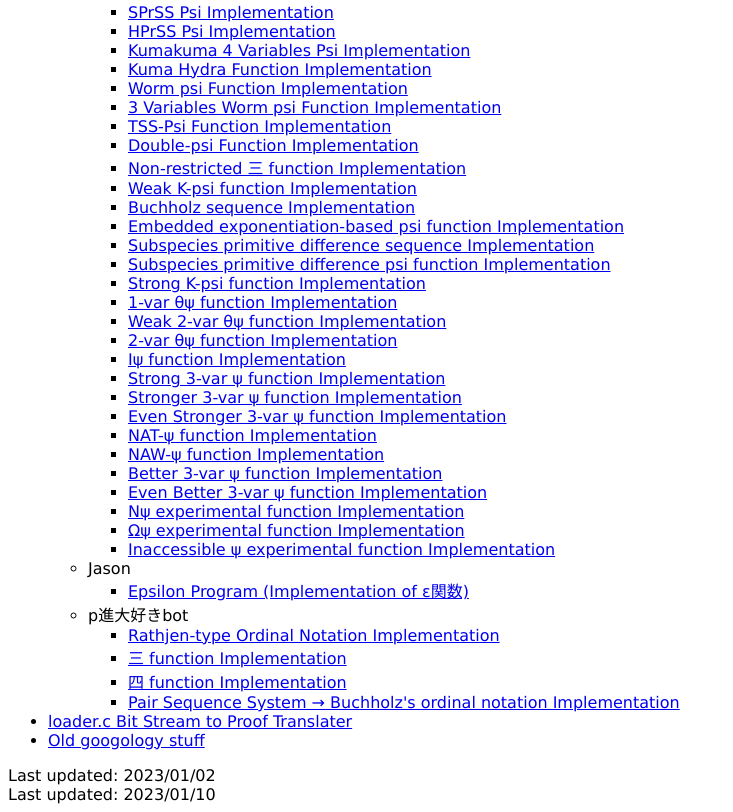
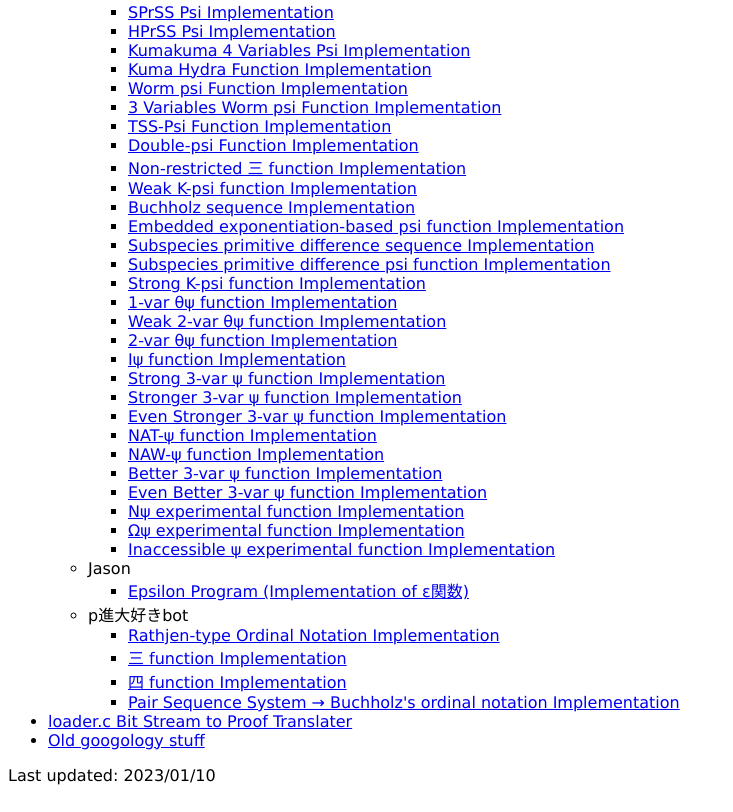
Before and after one commit to Naruyoko/googology, a plain HTML site: page index.html in a window 1280 px wide. Shown: the part 458-1270 px from the top of the page, without its empty margins (0-733 px from the left). Drawn offline with Linux system fonts and the light colour scheme.

Commit message:
Remove duplicated update date
Signed-off-by: Naruyoko <naru519372@gmail.com>

```diff
--- a/index.html
+++ b/index.html
@@ -97,7 +97,6 @@
       <li><a href="./loaderBitStreamTranslater">loader.c Bit Stream to Proof Translater</a></li>
       <li><a href="../website/googology/">Old googology stuff</a></li>
     </ul>
-    <div>Last updated: 2023/01/02</div>
     <div>Last updated: 2023/01/10</div>
   </body>
 </html>
```
